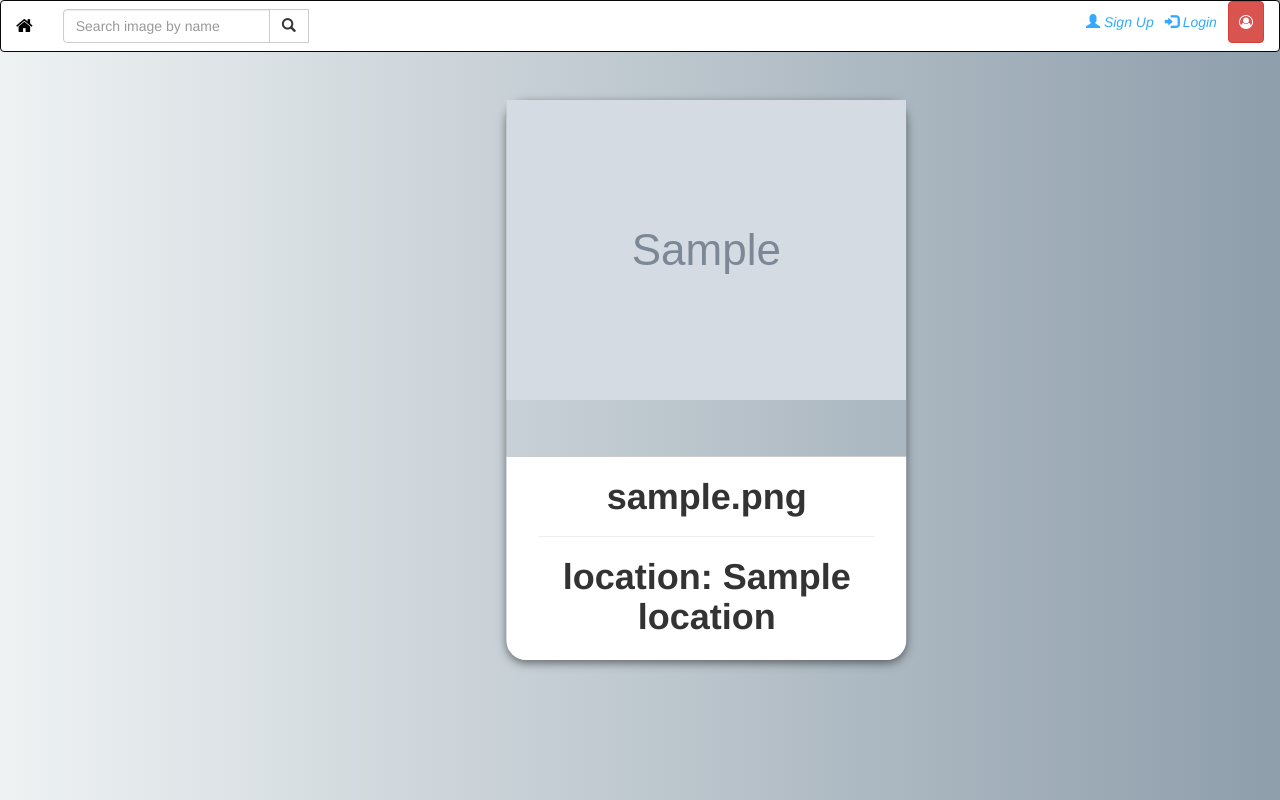
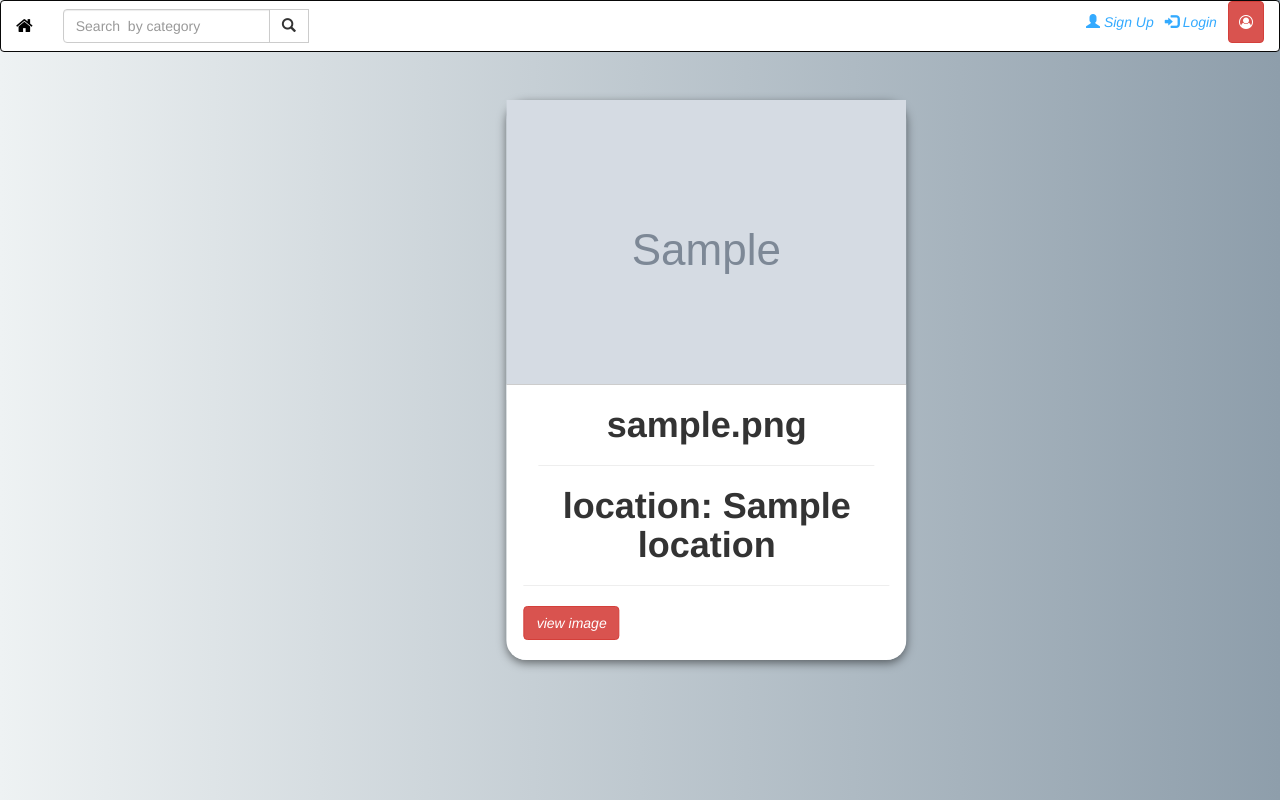
Before and after one commit to markkariuki/photo-gallery, a Django app: template project/templates/search.html in a window 1280 px wide. Run offline with Django 3.2, Linux system fonts and the light colour scheme; tables that the repository leaves empty hold one stand-in row (values such as "Sample post"); the template is opened without the code that fills it: values that come from a table or form of the project are taken from there, most other values are stand-ins (such as "Sample title", 1, 10 or a date in 2020); grey boxes marked "Sample" are stand-in pictures; some libraries are stand-ins or nearby versions.

Commit message:
add change to the search bar

```diff
--- a/project/templates/nav-bar.html
+++ b/project/templates/nav-bar.html
@@ -31,7 +31,7 @@
         <form class="navbar-form" role="search" action="{% url 'search_results' %}">
 
         <div class="input-group-btn">
-          <input type="text" class="form-control" placeholder="Search image by name" name="photo" "style="padding:100px;"">
+          <input type="text" class="form-control" placeholder="Search  by category" name="photo" "style="padding:100px;"">
 
           <button class="btn btn-default" type="submit"><i class="glyphicon glyphicon-search"></i></button>
         </div>
--- a/project/templates/search.html
+++ b/project/templates/search.html
@@ -25,6 +25,9 @@
 
     <div class="row">
       <h1 class="text-center">location:  {{photo.location_taken}}</h1>
+      <hr>
+      <a  href="{% url 'singlePhoto' photos_item.id %}"	<button type="button" name="button" class="btn btn-danger"> view image</button></a>
+
     </div>
   </div>
 </div>
```
